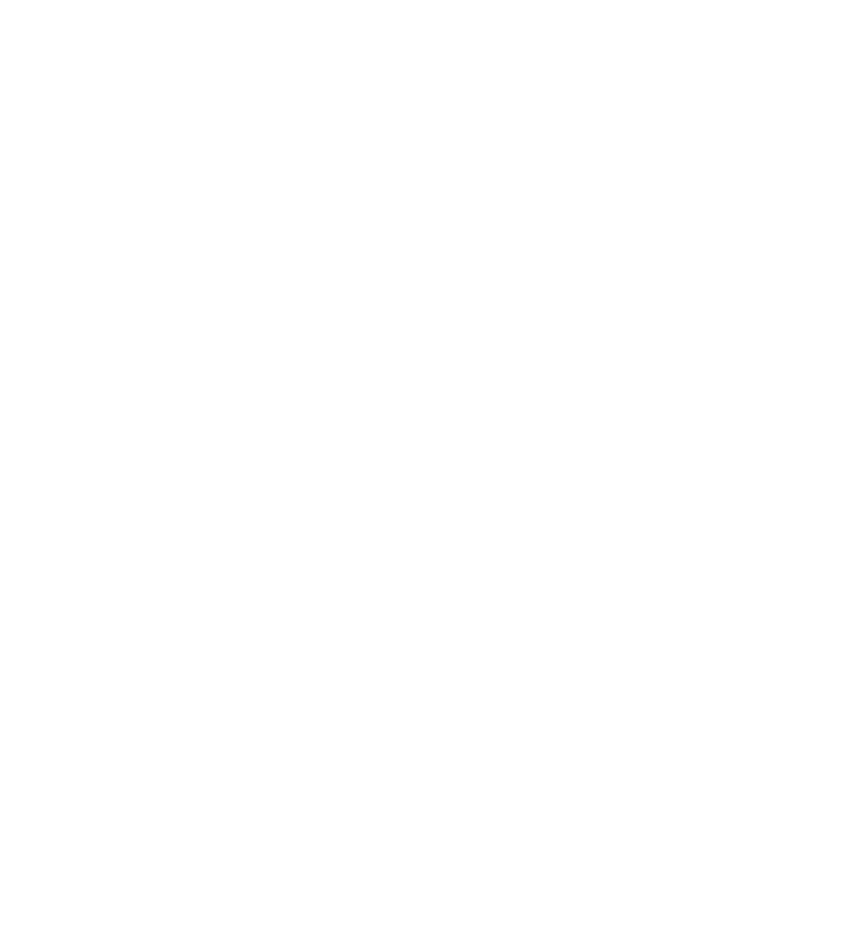
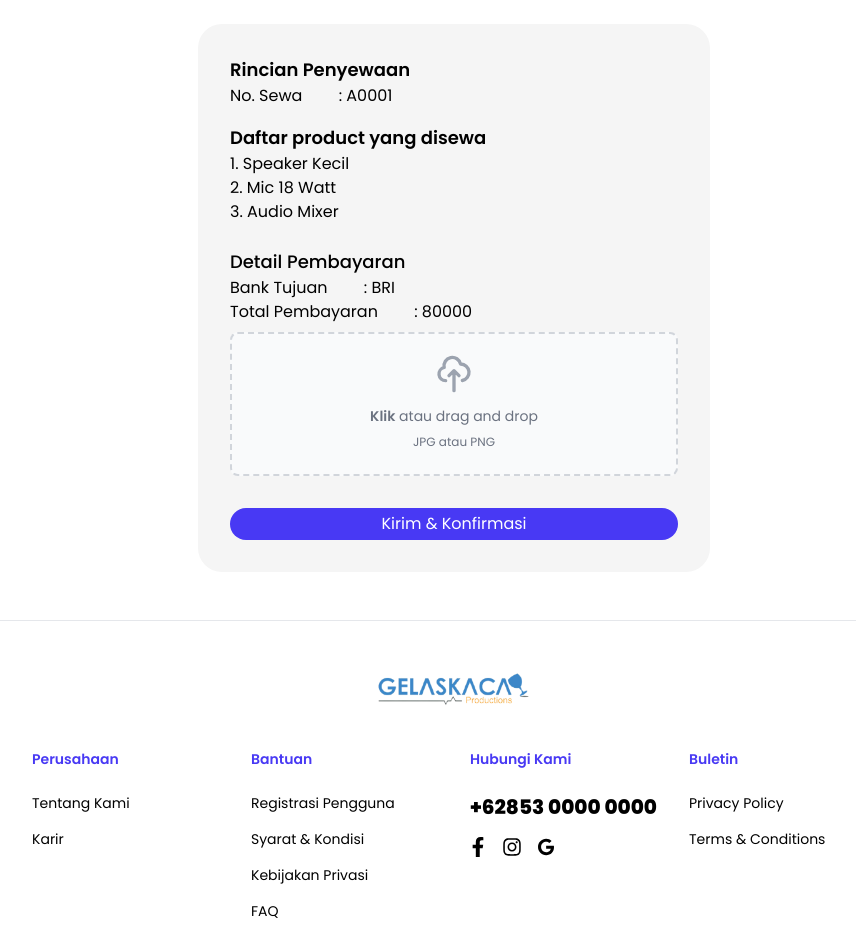
Before and after one commit to lullabymav/gelas-kaca-web, a React (Create React App) app: page /approve in a window 1280 px wide. Before the commit this address had no page. Shown: the part 280-1217 px from the top of the page, without its empty margins (186-1042 px from the left). Before the commit the page ends 800 px from the top, so only its background shows below. Built offline with nearby package versions, Linux system fonts and the light colour scheme.

Commit message:
menambahkan konfirmasi pembayaran & sukses

```diff
--- /dev/null
+++ b/src/PaymentApprove.js
@@ -0,0 +1,107 @@
+import { Link } from "react-router-dom";
+import Navbar from "./components/Navbar";
+import Footer from "./components/Footer";
+
+const sewaList = {
+  id: "A0001",
+  productList: ["Speaker Kecil", "Mic 18 Watt", "Audio Mixer"],
+  bank: "BRI",
+  total: 80000,
+};
+
+function Approve() {
+  return (
+    <div>
+      <div className="my-8 mx-12">
+        <Navbar />
+      </div>
+      <div>
+        <div className="font-semibold text-4xl text-center mb-8">
+          Konfirmasi Pembayaran
+        </div>
+        <div className="text-3xl text-center mb-12">
+          Upload Bukti Pembayaran mu <br />
+          untuk kami konfirmasi
+        </div>
+        <div className="flex items-center justify-center">
+          <div className="card h-max w-128 rounded-3xl">
+            <div className="px-8">
+              <div className="pt-8 font-semibold text-lg">
+                Rincian Penyewaan
+              </div>
+              <div>
+                No. Sewa <span className="ml-8">: {sewaList.id}</span>
+              </div>
+              <div className="mt-4">
+                <div className="font-semibold text-lg">
+                  Daftar product yang disewa
+                </div>
+                <ol type="1">
+                  {sewaList.productList.map((item, index) => {
+                    return (
+                      <li>
+                        {index + 1}. {item}
+                      </li>
+                    );
+                  })}
+                </ol>
+              </div>
+              <div className="mt-6">
+                <h3 className="text-lg font-medium">Detail Pembayaran</h3>
+                <div>
+                  Bank Tujuan <span className="ml-8">: {sewaList.bank}</span>
+                </div>
+                <div className="mb-2">
+                  Total Pembayaran{" "}
+                  <span className="ml-8">: {sewaList.total}</span>
+                </div>
+              </div>
+              <div class="flex items-center justify-center w-full">
+                <label
+                  for="dropzone-file"
+                  class="flex flex-col items-center justify-center w-full h-full border-2 border-gray-300 border-dashed rounded-lg cursor-pointer bg-gray-50 dark:hover:bg-bray-800 dark:bg-gray-700 hover:bg-gray-100 dark:border-gray-600 dark:hover:border-gray-500 dark:hover:bg-gray-600"
+                >
+                  <div class="flex flex-col items-center justify-center pt-5 pb-6">
+                    <svg
+                      aria-hidden="true"
+                      class="w-10 h-10 mb-3 text-gray-400"
+                      fill="none"
+                      stroke="currentColor"
+                      viewBox="0 0 24 24"
+                      xmlns="http://www.w3.org/2000/svg"
+                    >
+                      <path
+                        stroke-linecap="round"
+                        stroke-linejoin="round"
+                        stroke-width="2"
+                        d="M7 16a4 4 0 01-.88-7.903A5 5 0 1115.9 6L16 6a5 5 0 011 9.9M15 13l-3-3m0 0l-3 3m3-3v12"
+                      ></path>
+                    </svg>
+                    <p class="mb-2 text-sm text-gray-500 dark:text-gray-400">
+                      <span class="font-semibold">Klik</span> atau drag and drop
+                    </p>
+                    <p class="text-xs text-gray-500 dark:text-gray-400">
+                      JPG atau PNG
+                    </p>
+                  </div>
+                  <input id="dropzone-file" type="file" class="hidden" />
+                </label>
+              </div>
+              <div className="my-8">
+                <Link to="/success">
+                  <button className="btn-in h-8 w-full rounded-full text-center">
+                    Kirim & Konfirmasi
+                  </button>
+                </Link>
+              </div>
+            </div>
+          </div>
+        </div>
+      </div>
+      <hr className="my-12" />
+      <Footer className="mb-12" />
+    </div>
+  );
+}
+
+export default Approve;
--- /dev/null
+++ b/src/Success.js
@@ -0,0 +1,56 @@
+import { Link } from "react-router-dom";
+import Navbar from "./components/Navbar";
+import Footer from "./components/Footer";
+import success from "./asset/success.png";
+
+function Success() {
+  return (
+    <div>
+      <div className="my-8 mx-12">
+        <Navbar />
+      </div>
+      <section class="">
+        <div class="container mx-12">
+          <div class="flex flex-col items-center justify-center">
+            <div class="w-full md:w-4/12 text-center">
+              <img
+                src={success}
+                alt="Admin Approvement"
+                className="w-9/12 mx-auto mb-8"
+              />
+              <h2 class="text-3xl font-semibold mb-6">
+                Yay, Pennyewaan kamu Sukses{" "}
+              </h2>
+              <p class="text-lg mb-12">
+                Penyewaan yang anda lakukan sekarang menjadi prioritas kami.
+                Tunggu konfirmasi pembayaran admin di WA Kamu dalam 24 Jam untuk
+                mendapatkan kontak penanggung jawab
+              </p>
+              <Link
+                to="/"
+                class="
+                btn-in
+                focus:outline-none
+                w-full
+                py-3
+                rounded-full
+                text-lg
+                transition-all
+                duration-200
+                px-8
+                cursor-pointer
+              "
+              >
+                Kembali Menyewa
+              </Link>
+            </div>
+          </div>
+        </div>
+      </section>
+      <hr className="my-12" />
+      <Footer className="mb-12" />
+    </div>
+  );
+}
+
+export default Success;
--- a/src/components/Footer.jsx
+++ b/src/components/Footer.jsx
@@ -1,78 +1,124 @@
-import './../index.css'
-import logo from "./../asset/logo.png"
+import { Link } from "react-router-dom";
+import "./../index.css";
+import logo from "./../asset/logo.png";
 
 function Footer() {
-    return(
+  return (
     <div>
-            <footer className='footer'>
-                <section className='footer-logo flex justify-center m-10'>
+      <footer className="footer">
+        <section className="footer-logo flex justify-center m-10">
           <img src={logo} className="h-10" alt="logo-alt" />
         </section>
-                <section className='footer-info flex justify-center'>
+        <section className="footer-info flex justify-center">
           <div className="grid grid-cols-4 gap-8">
             <div>
-                            <h2 class="mb-6 text-sm font-semibold dark:text-white">Perusahaan</h2>
+              <h2 class="mb-6 text-sm font-semibold dark:text-white">
+                Perusahaan
+              </h2>
               <ul className="text-sm">
                 <li className="mb-4">
-                                    <a href="#tentang-kami" className="hover:underline">Tentang Kami</a>
+                  <Link to="/tentang-kami" className="hover:underline">
+                    Tentang Kami
+                  </Link>
                 </li>
-                                <li classNameName='mb-4'>
-                                    <a href="#karir" className="hover:underline">Karir</a>
+                <li classNameName="mb-4">
+                  <Link to="/karir" className="hover:underline">
+                    Karir
+                  </Link>
                 </li>
               </ul>
             </div>
             <div>
-                            <h2 className="mb-6 text-sm font-semibold dark:text-white">Bantuan</h2>
-                            <ul className='text-sm '>
+              <h2 className="mb-6 text-sm font-semibold dark:text-white">
+                Bantuan
+              </h2>
+              <ul className="text-sm ">
                 <li className="mb-4">
-                                    <a href="#registrasi" className="hover:underline ">Registrasi Pengguna</a>
+                  <Link to="/register" className="hover:underline ">
+                    Registrasi Pengguna
+                  </Link>
                 </li>
-                                <li className='mb-4'>
-                                    <a href="syarat&kondisi" className="hover:underline">Syarat & Kondisi</a>
+                <li className="mb-4">
+                  <Link to="/snk" className="hover:underline">
+                    Syarat & Kondisi
+                  </Link>
                 </li>
-                                <li className='mb-4'>
-                                    <a href="#kebijakan-privasi" className="hover:underline">Kebijakan Privasi</a>
+                <li className="mb-4">
+                  <Link to="/kebijakan-privasi" className="hover:underline">
+                    Kebijakan Privasi
+                  </Link>
                 </li>
-                                <li className='mb-4'>
-                                    <a href="#FAQ" className="hover:underline">FAQ</a>
+                <li className="mb-4">
+                  <Link to="/FAQ" className="hover:underline">
+                    FAQ
+                  </Link>
                 </li>
               </ul>
             </div>
             <div>
-                            <h2 className="mb-6 text-sm font-semibold dark:text-white">Hubungi Kami</h2>
-                            <p className='text-xl font-bold mb-4'>+62853 0000 0000</p>
+              <h2 className="mb-6 text-sm font-semibold dark:text-white">
+                Hubungi Kami
+              </h2>
+              <p className="text-xl font-bold mb-4">+62853 0000 0000</p>
               <ul className="flex gap-4">
                 <li class="mb-4">
-                                    <a href="#">
-                                        <svg xmlns="http://www.w3.org/2000/svg" viewBox="0 0 320 512" class="w-4 h-5">
-                                            <path fill="currentColor" d="M279.14 288l14.22-92.66h-88.91v-60.13c0-25.35 12.42-50.06 52.24-50.06h40.42V6.26S260.43 0 225.36 0c-73.22 0-121.08 44.38-121.08 124.72v70.62H22.89V288h81.39v224h100.17V288z"/>
+                  <Link to="/">
+                    <svg
+                      xmlns="http://www.w3.org/2000/svg"
+                      viewBox="0 0 320 512"
+                      class="w-4 h-5"
+                    >
+                      <path
+                        fill="currentColor"
+                        d="M279.14 288l14.22-92.66h-88.91v-60.13c0-25.35 12.42-50.06 52.24-50.06h40.42V6.26S260.43 0 225.36 0c-73.22 0-121.08 44.38-121.08 124.72v70.62H22.89V288h81.39v224h100.17V288z"
+                      />
                     </svg>
-                                    </a>
+                  </Link>
                 </li>
                 <li>
-                                    <a href="#">
-                                        <svg xmlns="http://www.w3.org/2000/svg" viewBox="0 0 448 512" class="w-5 h-5">
-                                            <path fill="currentColor" d="M224.1 141c-63.6 0-114.9 51.3-114.9 114.9s51.3 114.9 114.9 114.9S339 319.5 339 255.9 287.7 141 224.1 141zm0 189.6c-41.1 0-74.7-33.5-74.7-74.7s33.5-74.7 74.7-74.7 74.7 33.5 74.7 74.7-33.6 74.7-74.7 74.7zm146.4-194.3c0 14.9-12 26.8-26.8 26.8-14.9 0-26.8-12-26.8-26.8s12-26.8 26.8-26.8 26.8 12 26.8 26.8zm76.1 27.2c-1.7-35.9-9.9-67.7-36.2-93.9-26.2-26.2-58-34.4-93.9-36.2-37-2.1-147.9-2.1-184.9 0-35.8 1.7-67.6 9.9-93.9 36.1s-34.4 58-36.2 93.9c-2.1 37-2.1 147.9 0 184.9 1.7 35.9 9.9 67.7 36.2 93.9s58 34.4 93.9 36.2c37 2.1 147.9 2.1 184.9 0 35.9-1.7 67.7-9.9 93.9-36.2 26.2-26.2 34.4-58 36.2-93.9 2.1-37 2.1-147.8 0-184.8zM398.8 388c-7.8 19.6-22.9 34.7-42.6 42.6-29.5 11.7-99.5 9-132.1 9s-102.7 2.6-132.1-9c-19.6-7.8-34.7-22.9-42.6-42.6-11.7-29.5-9-99.5-9-132.1s-2.6-102.7 9-132.1c7.8-19.6 22.9-34.7 42.6-42.6 29.5-11.7 99.5-9 132.1-9s102.7-2.6 132.1 9c19.6 7.8 34.7 22.9 42.6 42.6 11.7 29.5 9 99.5 9 132.1s2.7 102.7-9 132.1z"/>
+                  <Link to="/">
+                    <svg
+                      xmlns="http://www.w3.org/2000/svg"
+                      viewBox="0 0 448 512"
+                      class="w-5 h-5"
+                    >
+                      <path
+                        fill="currentColor"
+                        d="M224.1 141c-63.6 0-114.9 51.3-114.9 114.9s51.3 114.9 114.9 114.9S339 319.5 339 255.9 287.7 141 224.1 141zm0 189.6c-41.1 0-74.7-33.5-74.7-74.7s33.5-74.7 74.7-74.7 74.7 33.5 74.7 74.7-33.6 74.7-74.7 74.7zm146.4-194.3c0 14.9-12 26.8-26.8 26.8-14.9 0-26.8-12-26.8-26.8s12-26.8 26.8-26.8 26.8 12 26.8 26.8zm76.1 27.2c-1.7-35.9-9.9-67.7-36.2-93.9-26.2-26.2-58-34.4-93.9-36.2-37-2.1-147.9-2.1-184.9 0-35.8 1.7-67.6 9.9-93.9 36.1s-34.4 58-36.2 93.9c-2.1 37-2.1 147.9 0 184.9 1.7 35.9 9.9 67.7 36.2 93.9s58 34.4 93.9 36.2c37 2.1 147.9 2.1 184.9 0 35.9-1.7 67.7-9.9 93.9-36.2 26.2-26.2 34.4-58 36.2-93.9 2.1-37 2.1-147.8 0-184.8zM398.8 388c-7.8 19.6-22.9 34.7-42.6 42.6-29.5 11.7-99.5 9-132.1 9s-102.7 2.6-132.1-9c-19.6-7.8-34.7-22.9-42.6-42.6-11.7-29.5-9-99.5-9-132.1s-2.6-102.7 9-132.1c7.8-19.6 22.9-34.7 42.6-42.6 29.5-11.7 99.5-9 132.1-9s102.7-2.6 132.1 9c19.6 7.8 34.7 22.9 42.6 42.6 11.7 29.5 9 99.5 9 132.1s2.7 102.7-9 132.1z"
+                      />
                     </svg>
-                                    </a>
+                  </Link>
                 </li>
                 <li>
-                                    <a href="#">
-                                        <svg xmlns="http://www.w3.org/2000/svg" viewBox="0 0 488 512" class="w-4 h-5">
-                                            <path fill="currentColor" d="M488 261.8C488 403.3 391.1 504 248 504 110.8 504 0 393.2 0 256S110.8 8 248 8c66.8 0 123 24.5 166.3 64.9l-67.5 64.9C258.5 52.6 94.3 116.6 94.3 256c0 86.5 69.1 156.6 153.7 156.6 98.2 0 135-70.4 140.8-106.9H248v-85.3h236.1c2.3 12.7 3.9 24.9 3.9 41.4z"/>
+                  <Link to="/">
+                    <svg
+                      xmlns="http://www.w3.org/2000/svg"
+                      viewBox="0 0 488 512"
+                      class="w-4 h-5"
+                    >
+                      <path
+                        fill="currentColor"
+                        d="M488 261.8C488 403.3 391.1 504 248 504 110.8 504 0 393.2 0 256S110.8 8 248 8c66.8 0 123 24.5 166.3 64.9l-67.5 64.9C258.5 52.6 94.3 116.6 94.3 256c0 86.5 69.1 156.6 153.7 156.6 98.2 0 135-70.4 140.8-106.9H248v-85.3h236.1c2.3 12.7 3.9 24.9 3.9 41.4z"
+                      />
                     </svg>
-                                    </a>
+                  </Link>
                 </li>
               </ul>
             </div>
             <div>
-                            <h2 class="mb-6 text-sm font-semibold dark:text-white">Buletin</h2>
+              <h2 class="mb-6 text-sm font-semibold dark:text-white">
+                Buletin
+              </h2>
               <ul className="text-sm">
                 <li class="mb-4">
-                                    <a href="#" class="hover:underline">Privacy Policy</a>
+                  <Link to="/" class="hover:underline">
+                    Privacy Policy
+                  </Link>
                 </li>
                 <li>
-                                    <a href="#" class="hover:underline">Terms &amp; Conditions</a>
+                  <Link to="/" class="hover:underline">
+                    Terms &amp; Conditions
+                  </Link>
                 </li>
               </ul>
             </div>
@@ -80,7 +126,7 @@
         </section>
       </footer>
     </div>
-    )
+  );
 }
 
 export default Footer;
--- a/src/index.css
+++ b/src/index.css
@@ -71,7 +71,7 @@
 }
 
 .card {
-  background-color: #d9d9d9;
+  background-color: #f5f5f5;
 }
 
 .footer-info div div h2 {
@@ -104,3 +104,8 @@
 .read-more {
   color: #4839f4;
 }
+
+.payment-proof {
+  background-color: #dddddd;
+  color: #727272;
+}
--- a/src/index.js
+++ b/src/index.js
@@ -9,6 +9,8 @@
 import ProductDetail from "./ProductDetail";
 import Cart from "./Cart";
 import Confirm from "./Confirm";
+import Success from "./Success";
+import Approve from "./PaymentApprove";
 
 function App() {
   return (
@@ -23,6 +25,8 @@
             <Route path="/product" element={<ProductDetail />} />
             <Route path="/cart" element={<Cart />} />
             <Route path="/confirm" element={<Confirm />} />
+            <Route path="/success" element={<Success />} />
+            <Route path="/approve" element={<Approve />} />
           </Routes>
         </BrowserRouter>
       </StrictMode>
--- a/tailwind.config.js
+++ b/tailwind.config.js
@@ -4,6 +4,12 @@
   theme: {
     extend: {
       sans: ["Poppins", "sans-serif"],
+      height: {
+        128: "32rem",
+      },
+      width: {
+        128: "32rem",
+      },
     },
   },
   plugins: [],
```
Also changed, not shown: src/asset/Vector.svg (added), src/asset/success.png (renamed from src/asset/undraw_order_confirmed_re_g0if 1.png). Lines whose indentation alone changed are shown as unchanged.
